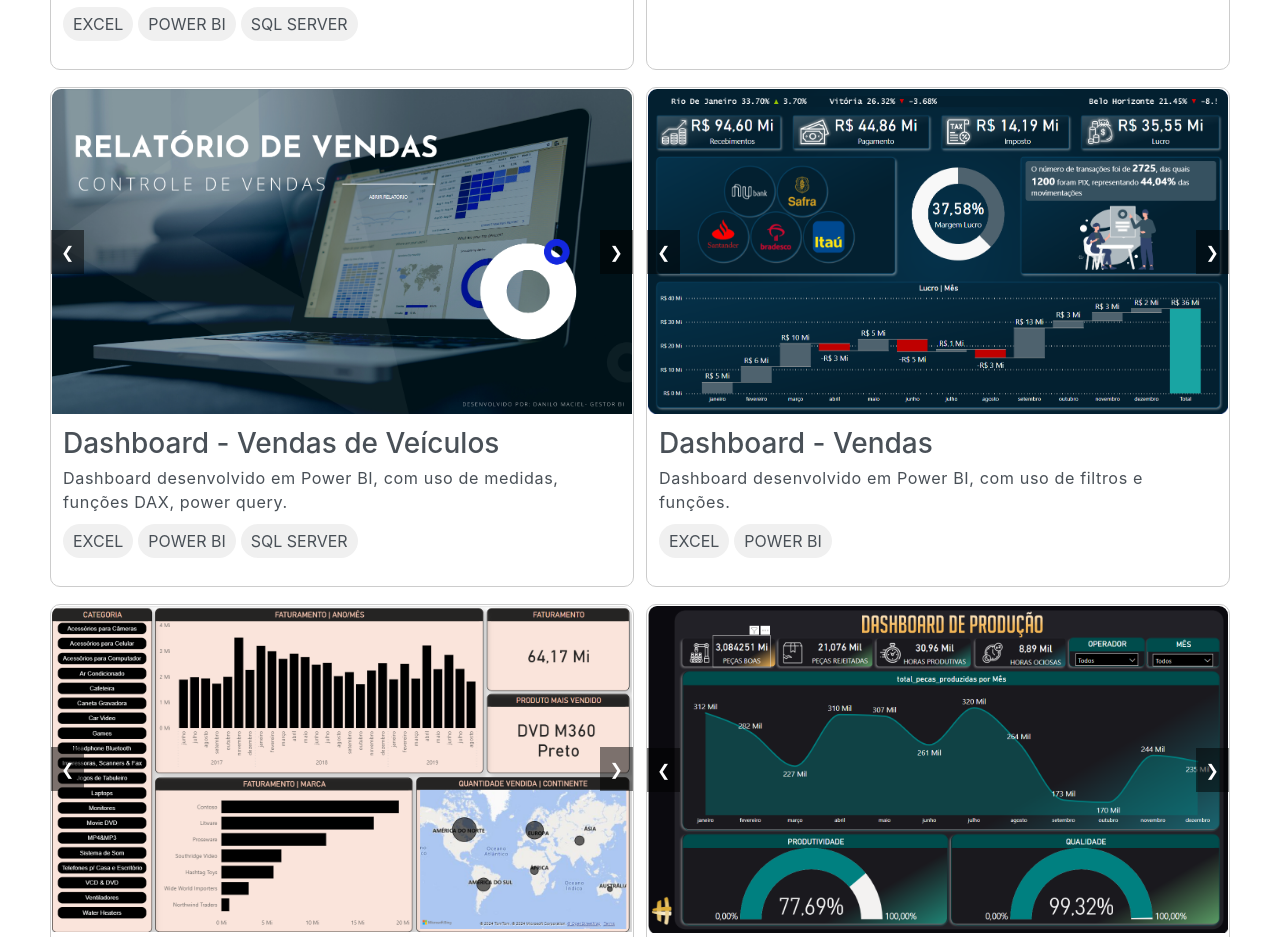
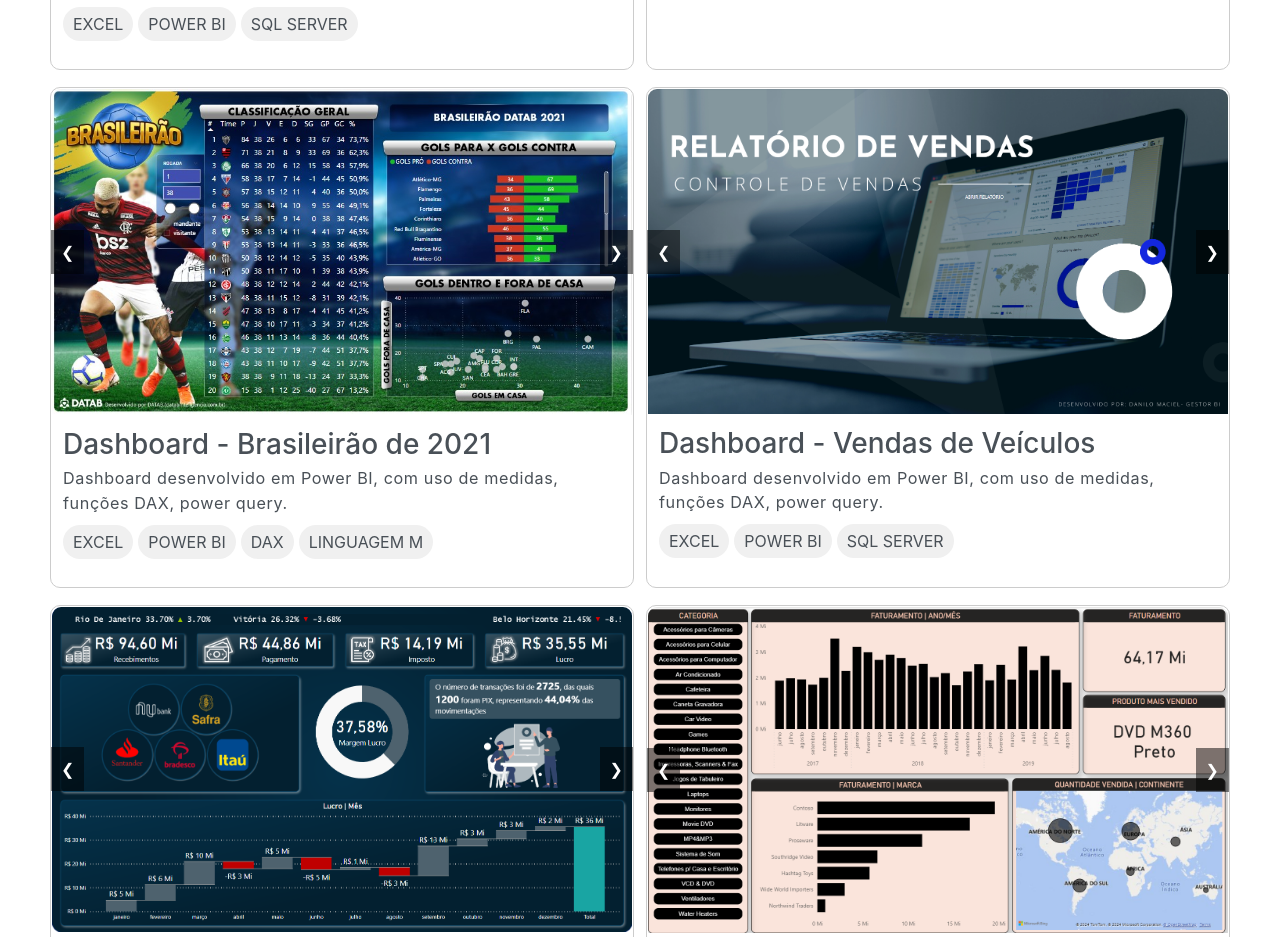
Before and after one commit to Fellipe-dotmelo/Portfolio, a plain HTML site: page index.html in a window 1280 px wide. Shown: the part 2559-3496 px from the top of the page. Drawn offline with nearby package versions, Linux system fonts and the light colour scheme.

Commit message:
inserindo projeto do brasileirão de 2021 e atualizando status de cursos

```diff
--- a/index.html
+++ b/index.html
@@ -221,7 +221,7 @@
                     </div>
                 </div>
 
-                <!-- XP2 -->
+                <!-- XP3 -->
                 <div class="empresa">
                     <div class="card-imagem slider">
                         <div class="slider">
@@ -246,7 +246,33 @@
                     </div>
                 </div>
 
-                <!-- XP3 -->
+                <!-- XP4 -->
+                <div class="empresa">
+                    <div class="card-imagem slider">
+                        <div class="slider">
+                            <abbr title="caso queira ter acesso aos dashboards, por gentileza me enviar um e-mail">
+                                <img src="assets/img/img-dashboards/dash-brasileirão.jpeg"
+                                    alt="Dashboard do campeonato brasileiro de 2021">
+                            </abbr>
+                        </div>
+                        <button class="prev" onclick="prevSlide()">&#10094;</button>
+                        <button class="next" onclick="nextSlide()">&#10095;</button>
+                    </div>
+                    <div class="card-info">
+                        <h3>Dashboard - Brasileirão de 2021</h3>
+                        <p class="empresa-descricao">Dashboard desenvolvido em Power BI, com uso de medidas, funções
+                            DAX, power query.
+                        </p>
+                        <ul class="empresa-habilidades">
+                            <li>EXCEL</li>
+                            <li>POWER BI</li>
+                            <li>DAX</li>
+                            <li>Linguagem M</li>
+                        </ul>
+                    </div>
+                </div>
+
+                <!-- XP5 -->
                 <div class="empresa">
                     <div class="card-imagem slider">
                         <div class="slider">
@@ -474,9 +500,9 @@
                                 <span class="curso-instituicao">Udemy</span>
                                 <li>Banco de Dados e SQL <span> andamento</span></li>
                                 <span class="curso-instituicao">Udemy</span>
-                                <li>Análise de Dados com Pandas e Python <span> andamento</span></li>
+                                <li>Análise de Dados com Pandas e Python <span> 07 horas</span></li>
                                 <span class="curso-instituicao">Udemy</span>
-                                <li>Power BI do Básico ao Avançado <span> andamento</span></li>
+                                <li>Power BI do Básico ao Avançado <span> 11 horas</span></li>
                             </ul>
                         </div>
                         <div class="cursos idiomas">
```
Also changed, not shown: assets/img/img-dashboards/dash-brasileirão.jpeg (added).
